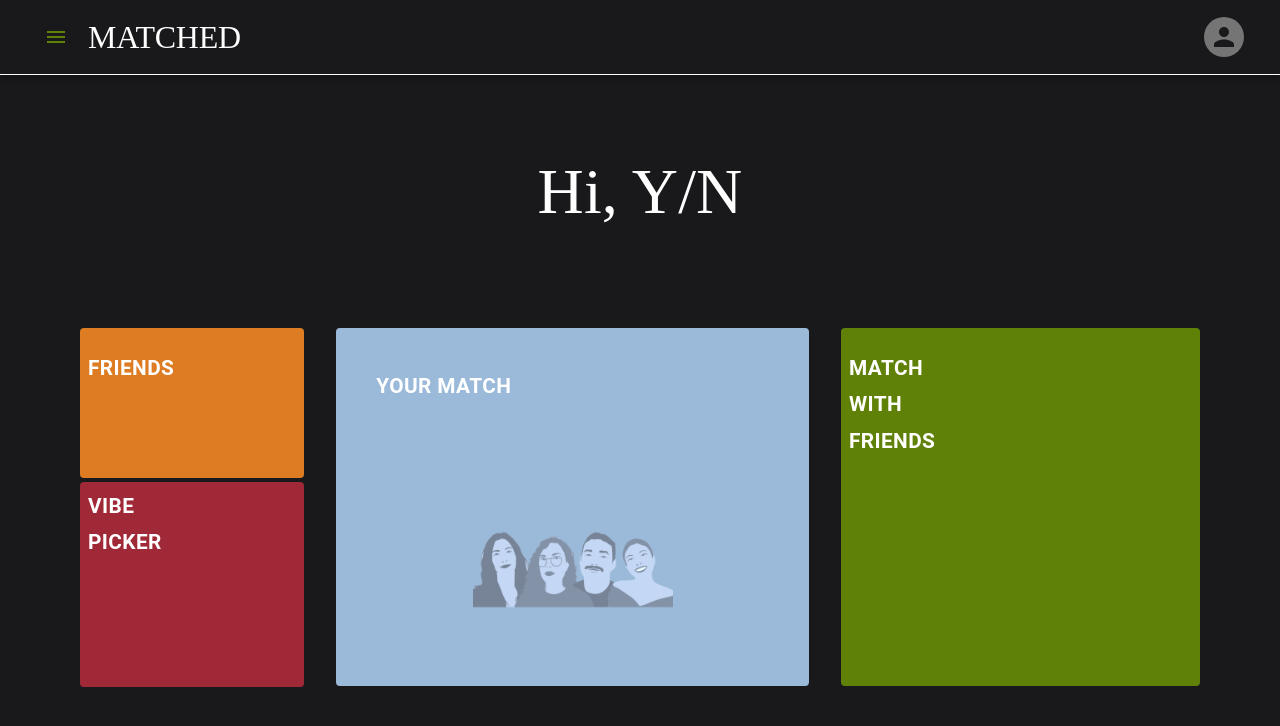
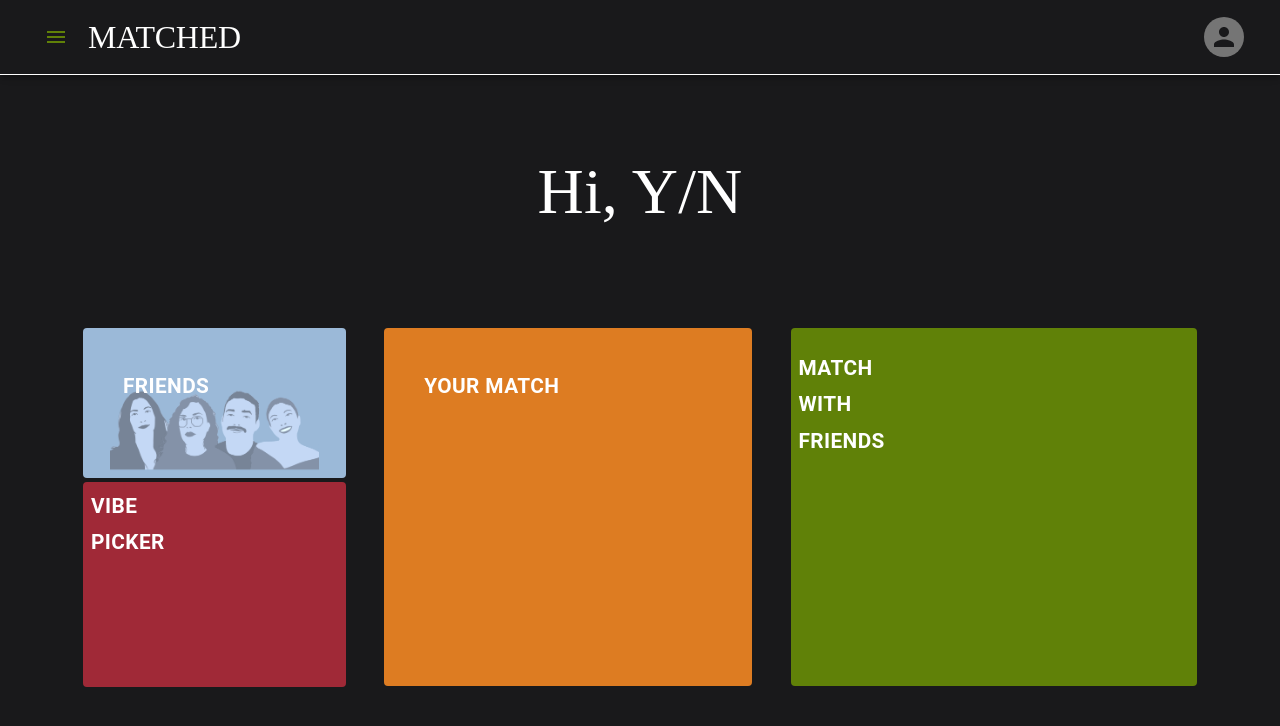
Before and after one commit to lyraphix/spotify-matched, a Next.js app: page /posts/dashboard in a window 1280 px wide. Shown: the top 726 px of the page. Built offline with nearby package versions, Linux system fonts and the light colour scheme.

Commit message:
change button possition

```diff
--- a/src/pages/posts/dashboard.js
+++ b/src/pages/posts/dashboard.js
@@ -115,18 +115,25 @@ export default function Dashboard() {
                 fullHeight
                 variant="text"
                 size="medium"
-                sx={{ mt: 0, color: 'forth.text', backgroundColor:"forth.main", alignItems: "stretch"}}
+                sx={{ mt: 0, color: 'secondary.text', backgroundColor:"secondary.main", alignItems: "end", display: "flex", flexDirection: "row", objectFit: "scale-down"}}
                 href="/posts/first-post"
               >
-                <Grid direction= "column" sx={{mt:2, flexGrow:1, display: 'flex', alignItems: "stretch", direction: "column", justifyContent: "left", }}>
-                <Typography variant='iconFont'>Friends</Typography>
+                {/* <Grid direction= "column" sx={{flexGrow:1, display: 'flex', alignItems: "end", direction: "column", justifyContent: "center", objectFit: "cover"}}> */}
+                <Typography variant='iconFont' style={styles.overlay}>Friends</Typography>
                 {/* <CardMedia
                     component="img"
                     height="130"
                     image="/static/src/img/friends.png"
                     alt="Paella dish"
                 /> */}
-                </Grid>
+                 <img
+                    sx={{mt: 10, flexGrow: 1, objectFit: "contain", alignItems: "end" }}
+                    component="img"
+                    height="90"
+                    src="/friends.jpg"
+                    // alt="Paella dish"
+                  />
+                {/* </Grid>s */}
               </Button>
               <Button
                 style={{ minHeight: '205px', flexGrow: 3 }}
@@ -165,18 +172,12 @@ export default function Dashboard() {
                 style={{ minHeight: '358px', flexGrow: 1 }}
                 variant="text"
                 size="medium"
-                sx={{ mt: 0, color: 'secondary.text', backgroundColor:"secondary.main", alignItems: "end", display: "flex", flexDirection: "row", objectFit: "scale-down" }}
+                sx={{ mt: 0, color: 'forth.text', backgroundColor:"forth.main", alignItems: "end", display: "flex", flexDirection: "row", objectFit: "scale-down" }}
                 href="/posts/your-match"
                 >
                   {/* <Grid direction= "column" sx={{mt:0, flexGrow:1, display: 'flex', alignItems: "end", direction: "column", justifyContent: "center", objectFit: "cover"}}>
                   <Card styles={styles.card}> */}
-                    <img
-                    sx={{flexGrow: 1, objectFit: "scale-down"}}
-                    component="img"
-                    height="200"
-                    src="/friends.jpg"
-                    alt="Paella dish"
-                  />
+
                     <Typography style={styles.overlay} variant='iconFont'>Your Match</Typography>
 
                   {/* </Card>  */}
```
Also changed, not shown: public/friends.jpg.
